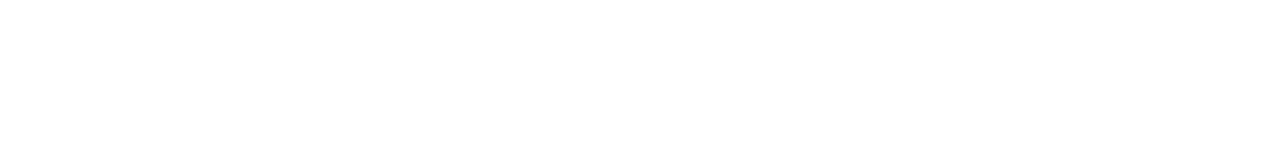
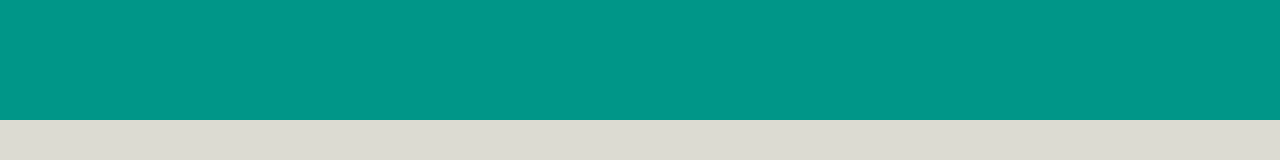
Before and after one commit to francescodev1990/vue-boolzapp, a plain HTML site: page index.html in a window 1280 px wide. Drawn offline with nearby package versions, Linux system fonts and the light colour scheme.

Commit message:
div app created and gradient added

```diff
--- a/css/style.css
+++ b/css/style.css
@@ -3,3 +3,17 @@
     padding: 0;
     box-sizing: 0;
 }
+#app{
+    width: auto;
+    height: 100vh;
+    background-color: #009688;
+    background-image:
+      linear-gradient(
+        to bottom,
+        #009688,
+        #009688 15%,
+        #DCDBD2 15%,
+        #DCDBD2 85%,
+        #DCDBD2 85%
+    );
+}
--- a/index.html
+++ b/index.html
@@ -10,8 +10,21 @@
     <title>Document</title>
 </head>
 <body>
+    <div id="app">
 
+        <!-- CONTENITORE DEI CONTATTI
+         ----------------------------->
+        <div class="container-contact">
 
+        </div>
+
+        <!-- CONTENITORE DEI MESSAGGI
+         ----------------------------->
+        <div class="container-message">
+
+        </div>
+
+    </div>
 
 
 
```
Also changed, not shown: 1 other file.
